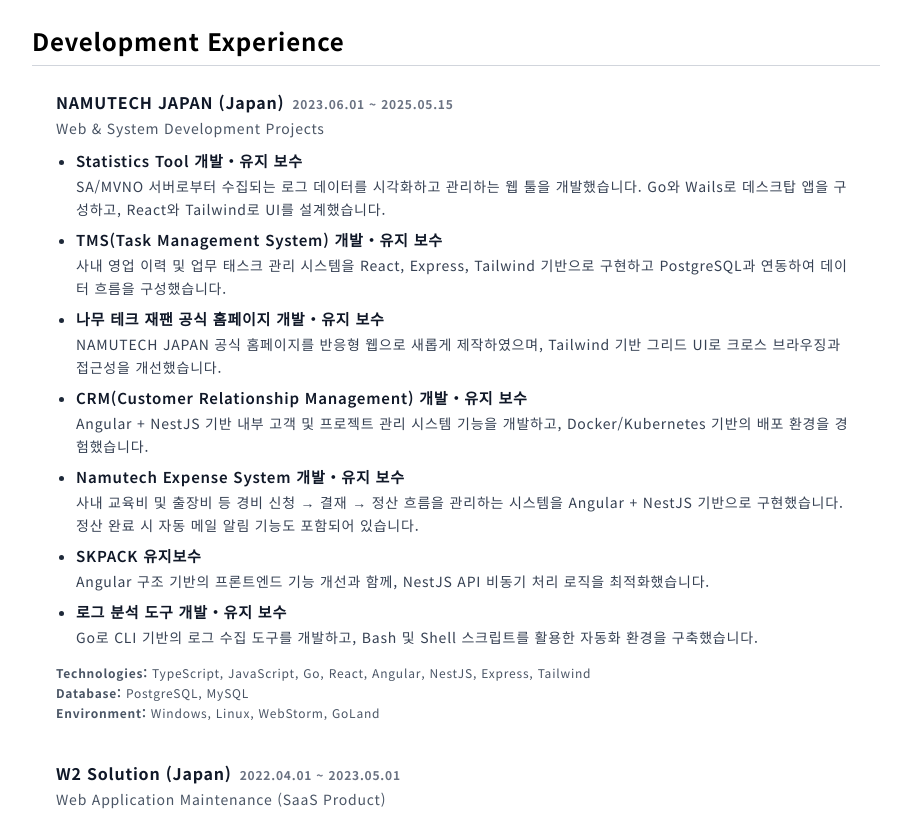
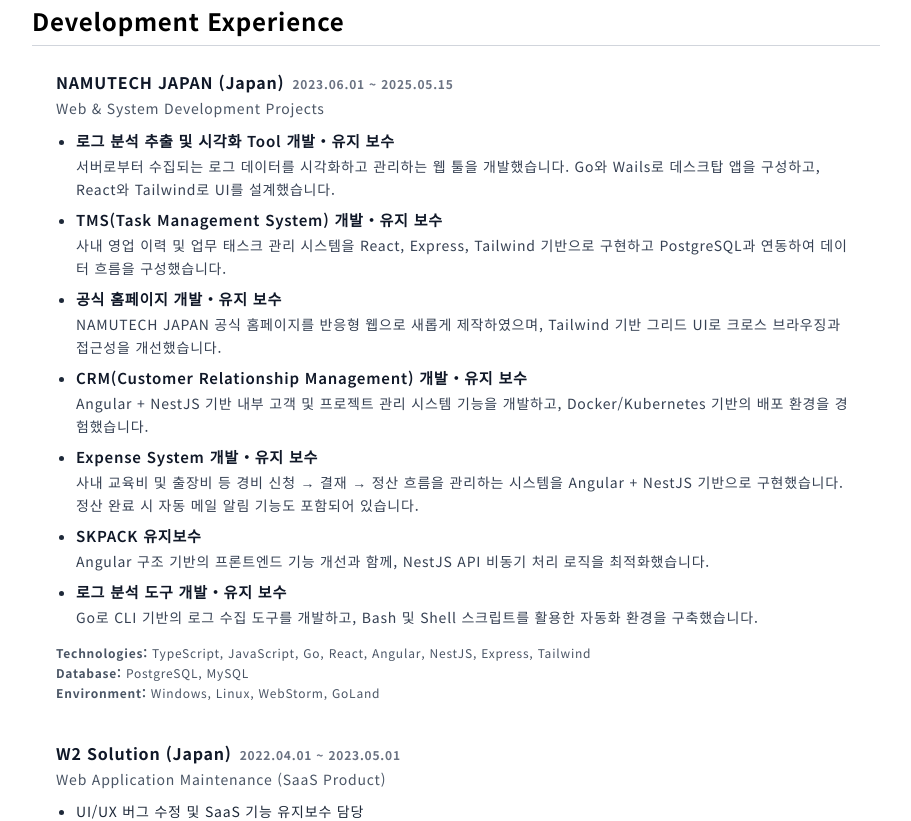
Before and after one commit to Chang-KY/kwonyoung-resume, a Next.js app: page / in a window 1280 px wide. Shown: the part 1480-2301 px from the top of the page, without its empty margins (184-1095 px from the left). Built offline with nearby package versions, Linux system fonts and the light colour scheme; a web font is replaced by a local one.

Commit message:
모달 수정

```diff
--- a/src/app/globals.css
+++ b/src/app/globals.css
@@ -31,3 +31,7 @@
     letter-spacing: 0.05rem;
     @apply scroll-smooth;
 }
+
+@theme {
+    --breakpoint-xs: 425px;
+}
--- a/src/app/page.tsx
+++ b/src/app/page.tsx
@@ -21,7 +21,7 @@
         <Header/>
 
         {/* Main Content */}
-        <main className="flex flex-col items-center text-center w-full">
+        <main className="">
           {/* 내 프사 */}
           <div className="mb-16 relative w-full h-[22rem]">
             <img
--- a/src/components/IframeUrl.tsx
+++ b/src/components/IframeUrl.tsx
@@ -8,7 +8,6 @@
       className="w-full h-full border"
       src={url}
     ></iframe>
-
   );
 };
 
--- a/src/components/Modal.tsx
+++ b/src/components/Modal.tsx
@@ -2,6 +2,7 @@
 
 import React from "react";
 import NoScroll from "@/hooks/NoScroll";
+import {FaTimes} from "react-icons/fa";
 
 interface ModalProps {
     isOpen: boolean;
@@ -17,8 +18,13 @@
         <div className="fixed inset-0 z-50 flex items-center justify-center bg-white/60">
             <button
                 onClick={onClose}
-        className="absolute top-3 right-6 cursor-pointer hover:text-gray-800 text-2xl">
-        ✕
+                className="absolute sm:hidden top-3 right-6 z-100 cursor-pointer hover:text-gray-800 text-2xl">
+                <FaTimes/>
+            </button>
+            <button
+                onClick={onClose}
+                className="absolute sm:block top-3 right-6 cursor-pointer hover:text-gray-800 text-2xl">
+                <FaTimes/>
             </button>
             <div className="relative bg-white shadow-2xl w-full sm:w-[90%] h-full sm:max-h-[80%] sm:max-w-[90%]">
                 {children}
--- a/src/components/experience/DevelopmentSection.tsx
+++ b/src/components/experience/DevelopmentSection.tsx
@@ -10,22 +10,22 @@
         <article>
           <h4 className="text-base font-bold text-gray-900">
             NAMUTECH JAPAN (Japan)
-            <span className="ml-2 text-xs text-gray-500">2023.06.01 ~ 2025.05.15</span>
+            <span className="ml-2 text-xs text-gray-500 block xs:inline-block">2023.06.01 ~ 2025.05.15</span>
           </h4>
           <p className="text-gray-600 text-sm mt-1">Web & System Development Projects</p>
 
           <ul className="list-disc pl-5 mt-3 space-y-2">
             {[
               {
-                title: "Statistics Tool 개발・유지 보수",
-                desc: "SA/MVNO 서버로부터 수집되는 로그 데이터를 시각화하고 관리하는 웹 툴을 개발했습니다. Go와 Wails로 데스크탑 앱을 구성하고, React와 Tailwind로 UI를 설계했습니다.",
+                title: "로그 분석 추출 및 시각화 Tool 개발・유지 보수",
+                desc: "서버로부터 수집되는 로그 데이터를 시각화하고 관리하는 웹 툴을 개발했습니다. Go와 Wails로 데스크탑 앱을 구성하고, React와 Tailwind로 UI를 설계했습니다.",
               },
               {
                 title: "TMS(Task Management System) 개발・유지 보수",
                 desc: "사내 영업 이력 및 업무 태스크 관리 시스템을 React, Express, Tailwind 기반으로 구현하고 PostgreSQL과 연동하여 데이터 흐름을 구성했습니다.",
               },
               {
-                title: "나무 테크 재팬 공식 홈페이지 개발・유지 보수",
+                title: "공식 홈페이지 개발・유지 보수",
                 desc: "NAMUTECH JAPAN 공식 홈페이지를 반응형 웹으로 새롭게 제작하였으며, Tailwind 기반 그리드 UI로 크로스 브라우징과 접근성을 개선했습니다.",
               },
               {
@@ -33,7 +33,7 @@
                 desc: "Angular + NestJS 기반 내부 고객 및 프로젝트 관리 시스템 기능을 개발하고, Docker/Kubernetes 기반의 배포 환경을 경험했습니다.",
               },
               {
-                title: "Namutech Expense System 개발・유지 보수",
+                title: "Expense System 개발・유지 보수",
                 desc: "사내 교육비 및 출장비 등 경비 신청 → 결재 → 정산 흐름을 관리하는 시스템을 Angular + NestJS 기반으로 구현했습니다. 정산 완료 시 자동 메일 알림 기능도 포함되어 있습니다.",
               },
               {
@@ -63,7 +63,7 @@
         <article>
           <h4 className="text-base font-bold text-gray-900">
             W2 Solution (Japan)
-            <span className="ml-2 text-xs text-gray-500">2022.04.01 ~ 2023.05.01</span>
+            <span className="ml-2 text-xs text-gray-500 block xs:inline-block">2022.04.01 ~ 2023.05.01</span>
           </h4>
           <p className="text-gray-600 text-sm mt-1">Web Application Maintenance (SaaS Product)</p>
 
--- a/src/components/profile/ProfileSection.tsx
+++ b/src/components/profile/ProfileSection.tsx
@@ -7,27 +7,27 @@
 
       <div className="bg-white p-6 text-left text-sm text-gray-800 space-y-2">
         <div className="flex gap-4">
-          <p className="text-base font-semibold text-gray-900 w-20">이름</p>
+          <p className="text-base font-semibold text-gray-900 min-w-20">이름</p>
           <p>장 권영 （張 権栄）</p>
         </div>
 
         <div className="flex gap-4">
-          <p className="text-base font-semibold text-gray-900 w-20">출생</p>
+          <p className="text-base font-semibold text-gray-900 min-w-20">출생</p>
           <p>1993년 5월 8일 (남자)</p>
         </div>
 
         <div className="flex gap-4">
-          <p className="text-base font-semibold text-gray-900 w-20">학위</p>
+          <p className="text-base font-semibold text-gray-900 min-w-20">학위</p>
           <p>일본 전자 전문 학교 (전문사)</p>
         </div>
 
         <div className="flex gap-4">
-          <p className="text-base font-semibold text-gray-900 w-20">거주</p>
+          <p className="text-base font-semibold text-gray-900 min-w-20">거주</p>
           <p>서울특별시 은평구 불광동</p>
         </div>
 
         <div className="flex gap-4">
-          <p className="text-base font-semibold text-gray-900 w-20">병역</p>
+          <p className="text-base font-semibold text-gray-900 min-w-20">병역</p>
           <p>군필 (육군 병장 만기전역)</p>
         </div>
 
@@ -37,7 +37,7 @@
         {/*</div>*/}
 
         <div className="flex gap-4 items-start">
-          <p className="text-base font-semibold text-gray-900 w-20">메일</p>
+          <p className="text-base font-semibold text-gray-900 min-w-20">메일</p>
           <div className="space-y-1">
             <p>pzxcvp0508@gmail.com</p>
             <p>kwonyoung0508@gmail.com</p>
@@ -45,7 +45,7 @@
         </div>
 
         <div className="flex gap-4">
-          <p className="text-base font-semibold text-gray-900 w-20">취미</p>
+          <p className="text-base font-semibold text-gray-900 min-w-20">취미</p>
           <p>영화 감상, 소설책 만화책 읽기, 여행</p>
         </div>
       </div>
```
Lines whose indentation alone changed are shown as unchanged.
